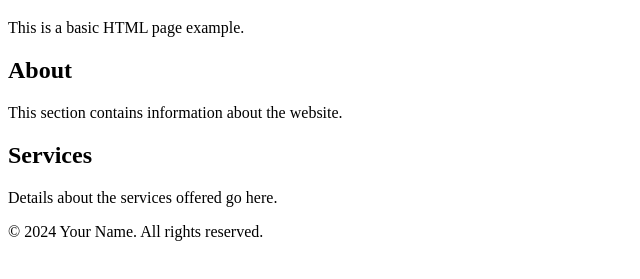
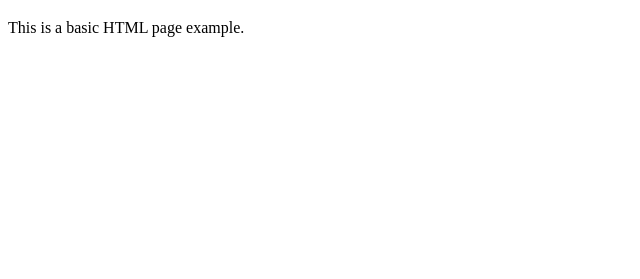
Before and after one commit to sainadhareddy2636/Devops, a plain HTML site: page basic.html in a window 1280 px wide. Shown: the part 61-340 px from the top of the page, without its empty margins (0-640 px from the left). Drawn offline with Linux system fonts and the light colour scheme.

Commit message:
Update basic.html

```diff
--- a/basic.html
+++ b/basic.html
@@ -11,20 +11,6 @@
         <p>This is a basic HTML page example.</p>
     </header>
 
-    <main>
-        <section>
-            <h2>About</h2>
-            <p>This section contains information about the website.</p>
-        </section>
 
-        <section>
-            <h2>Services</h2>
-            <p>Details about the services offered go here.</p>
-        </section>
-    </main>
-
-    <footer>
-        <p>&copy; 2024 Your Name. All rights reserved.</p>
-    </footer>
 </body>
 </html>
```
